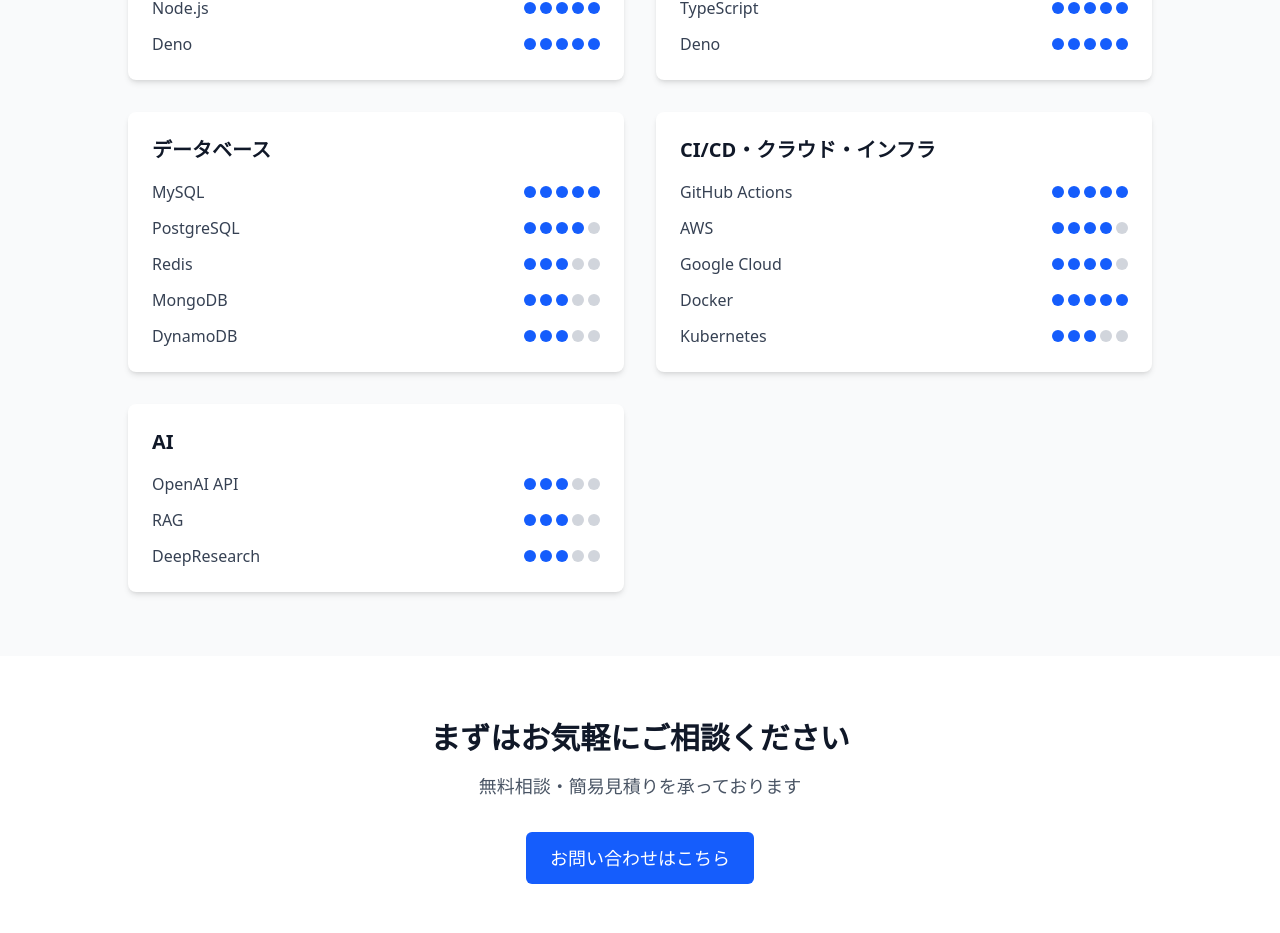
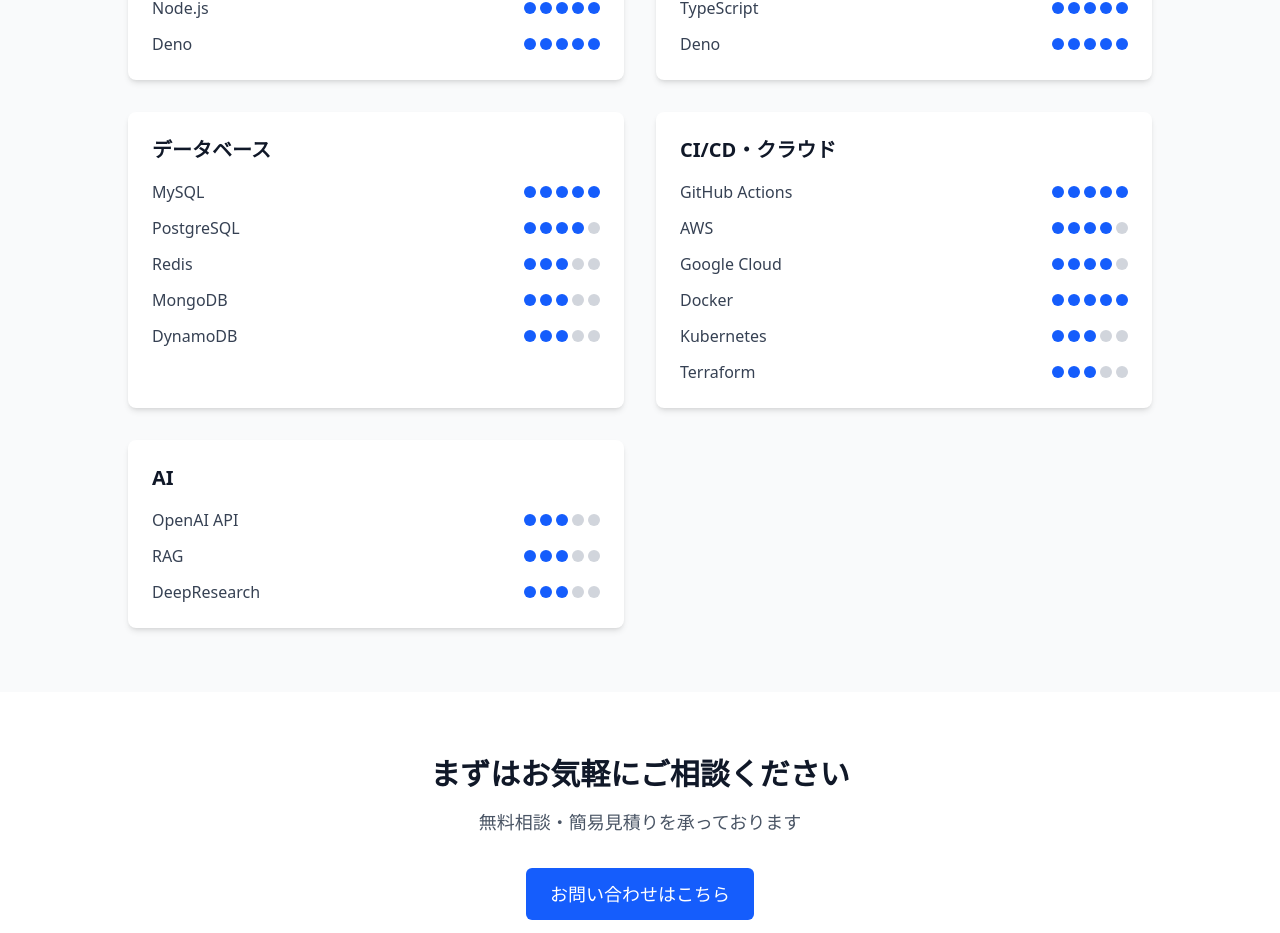
Before and after one commit to techlead-it/homepage, a React (Vite) app in the folder web/: page /#/ in a window 1280 px wide. Shown: the part 5839-6772 px from the top of the page. Built offline with nearby package versions, Linux system fonts and the light colour scheme.

Commit message:
chore: update techStack and businesses

```diff
--- a/web/src/data/company.ts
+++ b/web/src/data/company.ts
@@ -4,7 +4,7 @@
   name: "株式会社テックリード",
   ceo: "兼平 松",
   founded: "2022年09月13日",
-  businesses: ["SES", "システム開発"],
+  businesses: ["システム開発"],
   address: {
     postalCode: "332-0025",
     prefecture: "埼玉県",
--- a/web/src/data/techStack.ts
+++ b/web/src/data/techStack.ts
@@ -32,13 +32,14 @@
     ],
   },
   {
-    category: "CI/CD・クラウド・インフラ",
+    category: "CI/CD・クラウド",
     items: [
       { name: "GitHub Actions", proficiency: 5 },
       { name: "AWS", proficiency: 4 },
       { name: "Google Cloud", proficiency: 4 },
       { name: "Docker", proficiency: 5 },
       { name: "Kubernetes", proficiency: 3 },
+      { name: "Terraform", proficiency: 3 },
     ],
   },
   {
```
